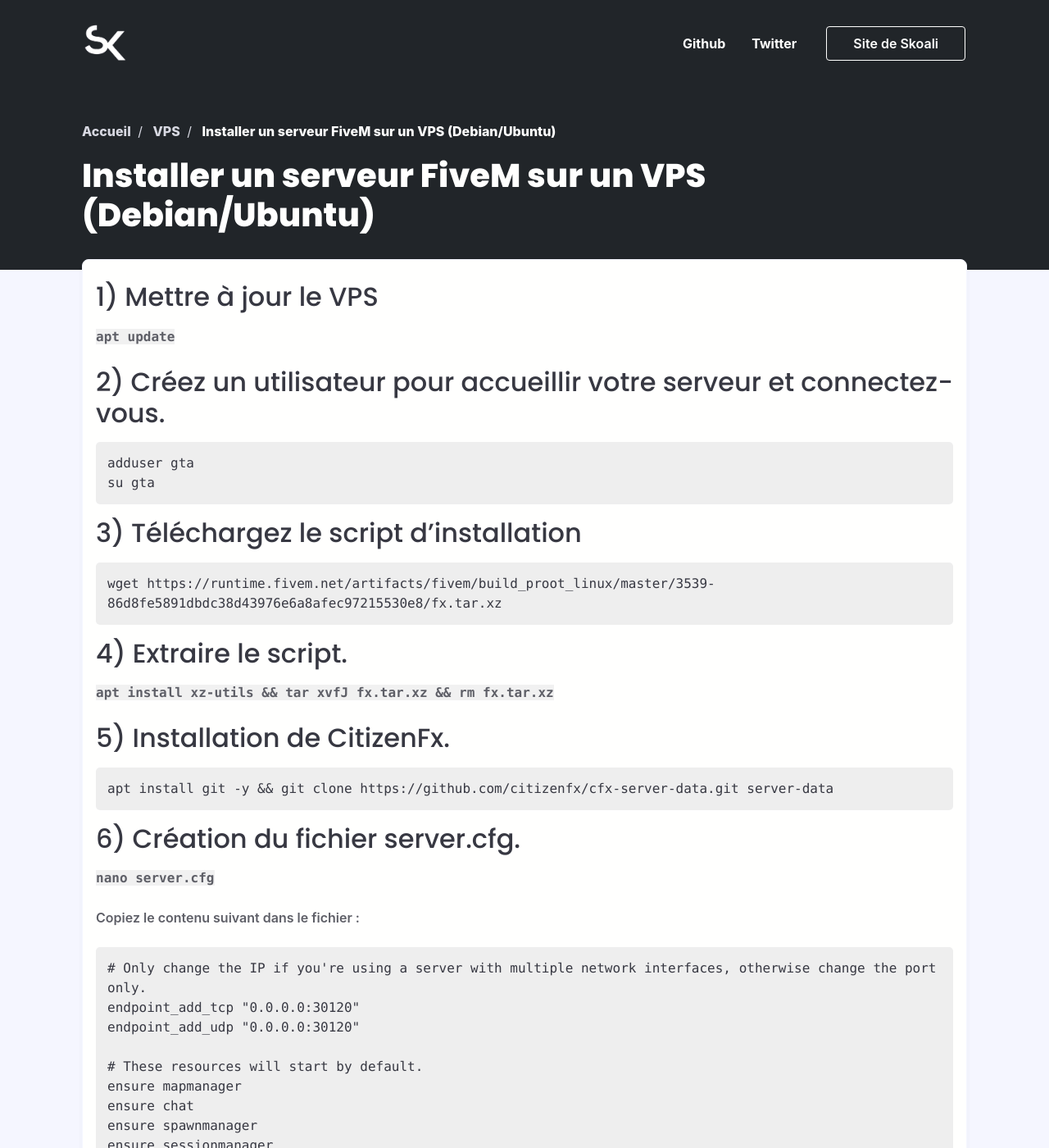
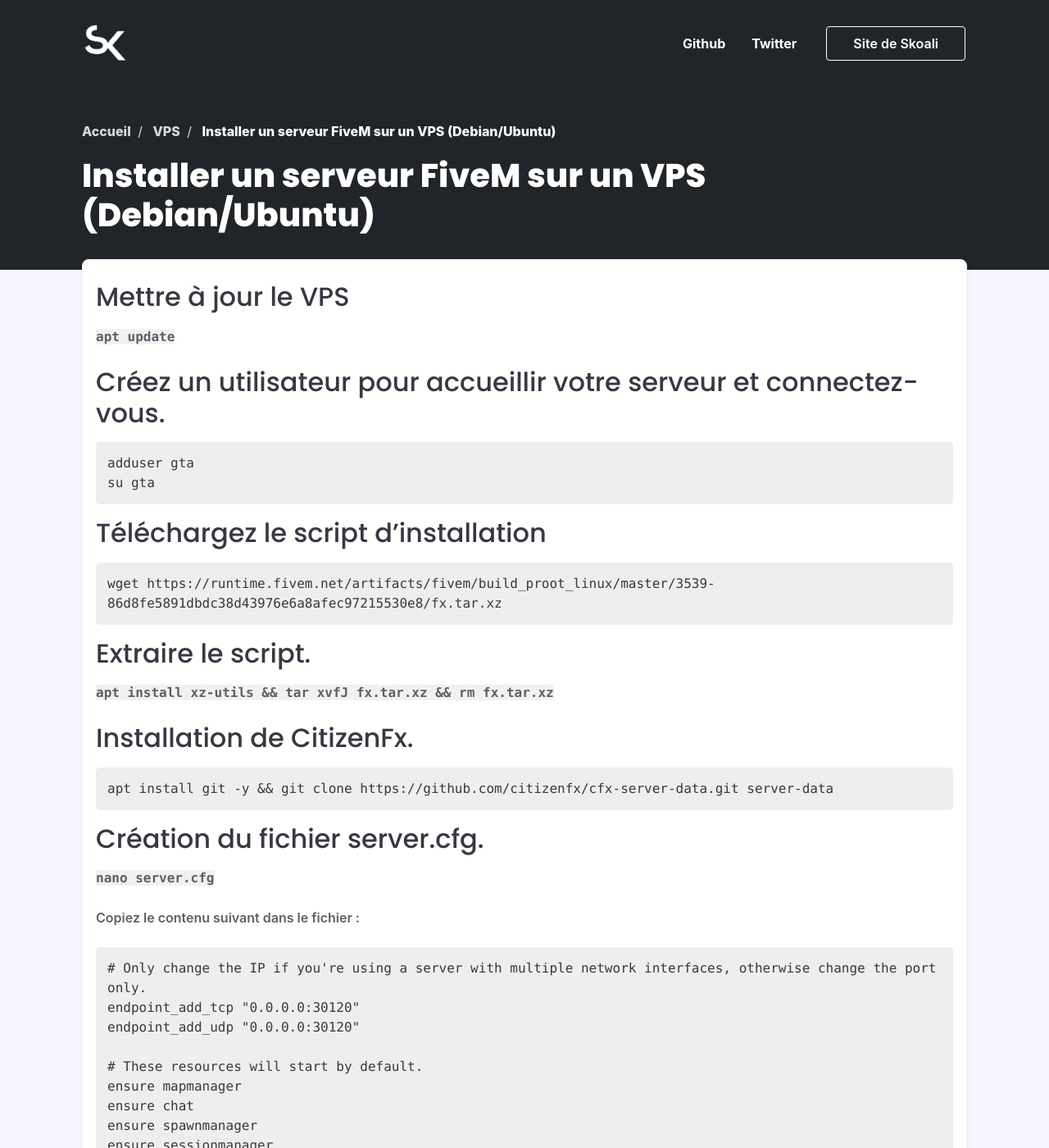
Before and after one commit to Skoali/doc, a Jekyll site: the page built from _posts/vps/2022-01-01-installer-un-serveur-fivem.md, in a window 1280 px wide and 1400 px high. Shown: the whole window at 82% size. Built offline with Jekyll 4.4.1, drawn with Linux system fonts in a browser that asks for light colours; nearby versions of some CDN libraries; some web fonts are replaced; some of the changed text lies outside the part shown.

Commit message:
update articles

````diff
--- a/_posts/vps/2022-01-01-installer-un-serveur-fivem.md
+++ b/_posts/vps/2022-01-01-installer-un-serveur-fivem.md
@@ -6,32 +6,32 @@
 category: vps
 ---
 
-## 1) Mettre à jour le VPS
+## Mettre à jour le VPS
 
 `apt update`
 
-## 2) Créez un utilisateur pour accueillir votre serveur et connectez-vous.
+## Créez un utilisateur pour accueillir votre serveur et connectez-vous.
 
 ```
 adduser gta
 su gta
 ```
 
-## 3) Téléchargez le script d'installation
+## Téléchargez le script d'installation
 
 ```
 wget https://runtime.fivem.net/artifacts/fivem/build_proot_linux/master/3539-86d8fe5891dbdc38d43976e6a8afec97215530e8/fx.tar.xz
 ```
 
-## 4) Extraire le script.
+## Extraire le script.
 
 `apt install xz-utils && tar xvfJ fx.tar.xz && rm fx.tar.xz`
 
-## 5) Installation de CitizenFx.
+## Installation de CitizenFx.
 ```
 apt install git -y && git clone https://github.com/citizenfx/cfx-server-data.git server-data
 ```
-## 6) Création du fichier server.cfg.
+## Création du fichier server.cfg.
 
 `nano server.cfg`
 
````
Also changed, not shown: other parts of _posts/vps/2022-01-01-installer-un-serveur-fivem.md (+1 -1 lines), _posts/vps/2022-01-01-installer-un-serveur-Minecraft.md (+3 -3 lines).
